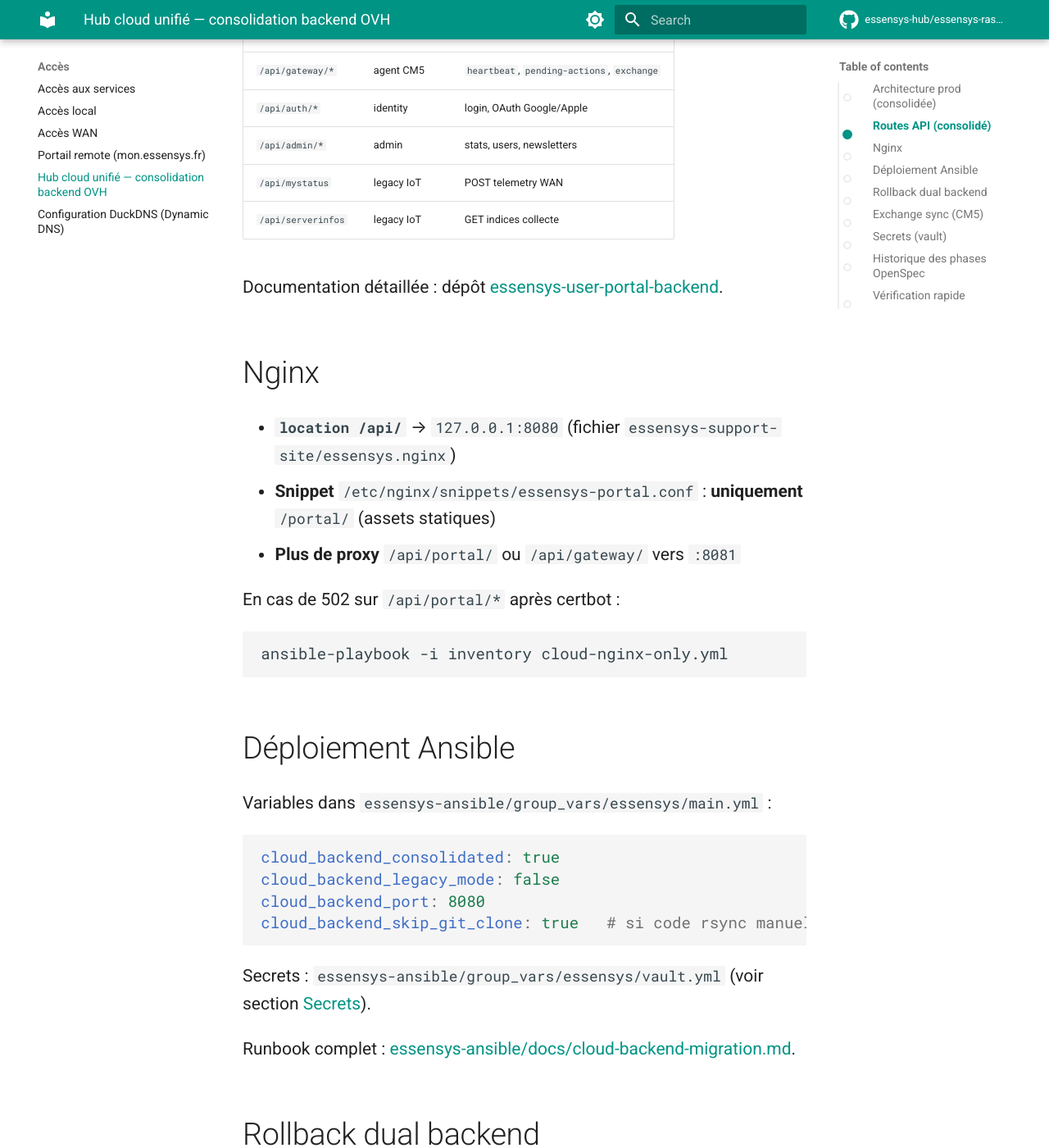
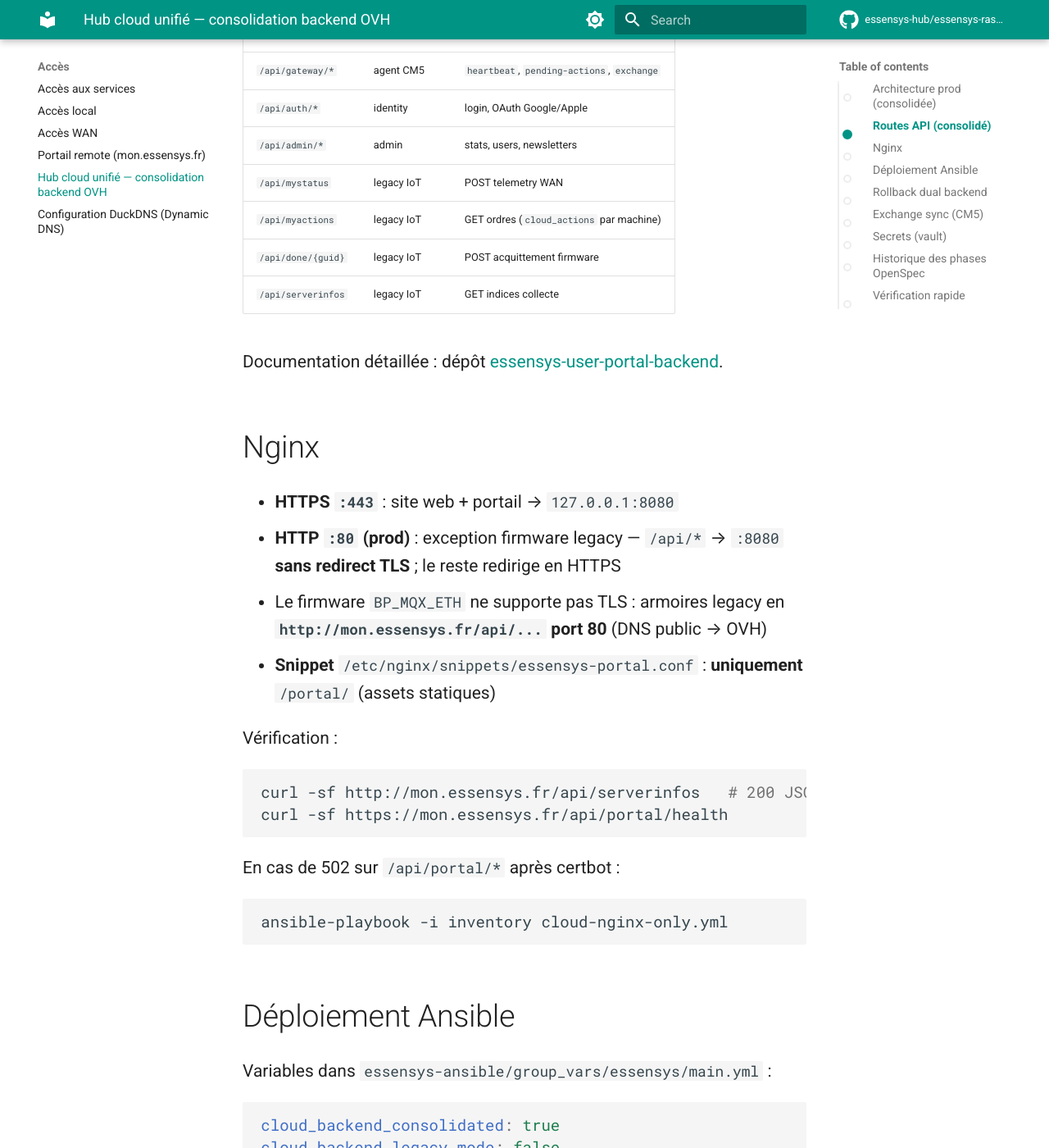
Before and after one commit to essensys-hub/essensys-raspberry-gateway, an MkDocs documentation site: the page built from docs/acces/cloud-backend-consolidation.md, in a window 1280 px wide and 1400 px high, scrolled down 1809 px. Shown: the whole window at 82% size. Built offline with MkDocs 1.6.1 and Material for MkDocs 9.7.7, drawn with Linux system fonts in a browser that asks for light colours; comment, search, counter and statistics services are not loaded; the version menu is left out.

Commit message:
docs: HTTP port 80 API legacy sans redirect TLS
Documente l exception nginx pour firmware BP_MQX_ETH.

Co-authored-by: Cursor <cursoragent@cursor.com>

````diff
--- a/docs/acces/cloud-backend-consolidation.md
+++ b/docs/acces/cloud-backend-consolidation.md
@@ -56,15 +56,25 @@ Toutes servies sur `https://mon.essensys.fr/api/…` :
 | `/api/auth/*` | identity | login, OAuth Google/Apple |
 | `/api/admin/*` | admin | stats, users, newsletters |
 | `/api/mystatus` | legacy IoT | POST telemetry WAN |
+| `/api/myactions` | legacy IoT | GET ordres (`cloud_actions` par machine) |
+| `/api/done/{guid}` | legacy IoT | POST acquittement firmware |
 | `/api/serverinfos` | legacy IoT | GET indices collecte |
 
 Documentation détaillée : dépôt [essensys-user-portal-backend](https://github.com/essensys-hub/essensys-user-portal-backend/tree/main/docs).
 
 ## Nginx
 
-- **`location /api/`** → `127.0.0.1:8080` (fichier `essensys-support-site/essensys.nginx`)
+- **HTTPS `:443`** : site web + portail → `127.0.0.1:8080`
+- **HTTP `:80` (prod)** : exception firmware legacy — `/api/*` → `:8080` **sans redirect TLS** ; le reste redirige en HTTPS
+- Le firmware `BP_MQX_ETH` ne supporte pas TLS : armoires legacy en **`http://mon.essensys.fr/api/...` port 80** (DNS public → OVH)
 - **Snippet** `/etc/nginx/snippets/essensys-portal.conf` : **uniquement** `/portal/` (assets statiques)
-- **Plus de proxy** `/api/portal/` ou `/api/gateway/` vers `:8081`
+
+Vérification :
+
+```bash
+curl -sf http://mon.essensys.fr/api/serverinfos   # 200 JSON (pas de 301)
+curl -sf https://mon.essensys.fr/api/portal/health
+```
 
 En cas de 502 sur `/api/portal/*` après certbot :
 
````
